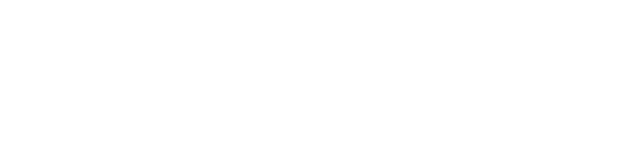
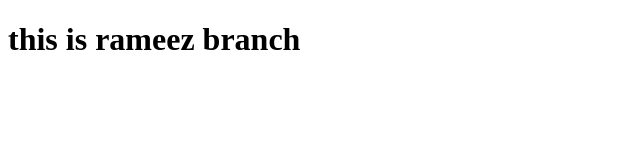
Before and after one commit to hellorameez/demo, a plain HTML site: page index.html in a window 1280 px wide. Shown: the whole page, without its empty margins (0-640 px from the left). Drawn offline with Linux system fonts and the light colour scheme.

Commit message:
add h1 tag

```diff
--- a/index.html
+++ b/index.html
@@ -6,6 +6,6 @@
     <title>Document</title>
 </head>
 <body>
-
+    <h1>this is rameez branch</h1>
 </body>
 </html>
```
